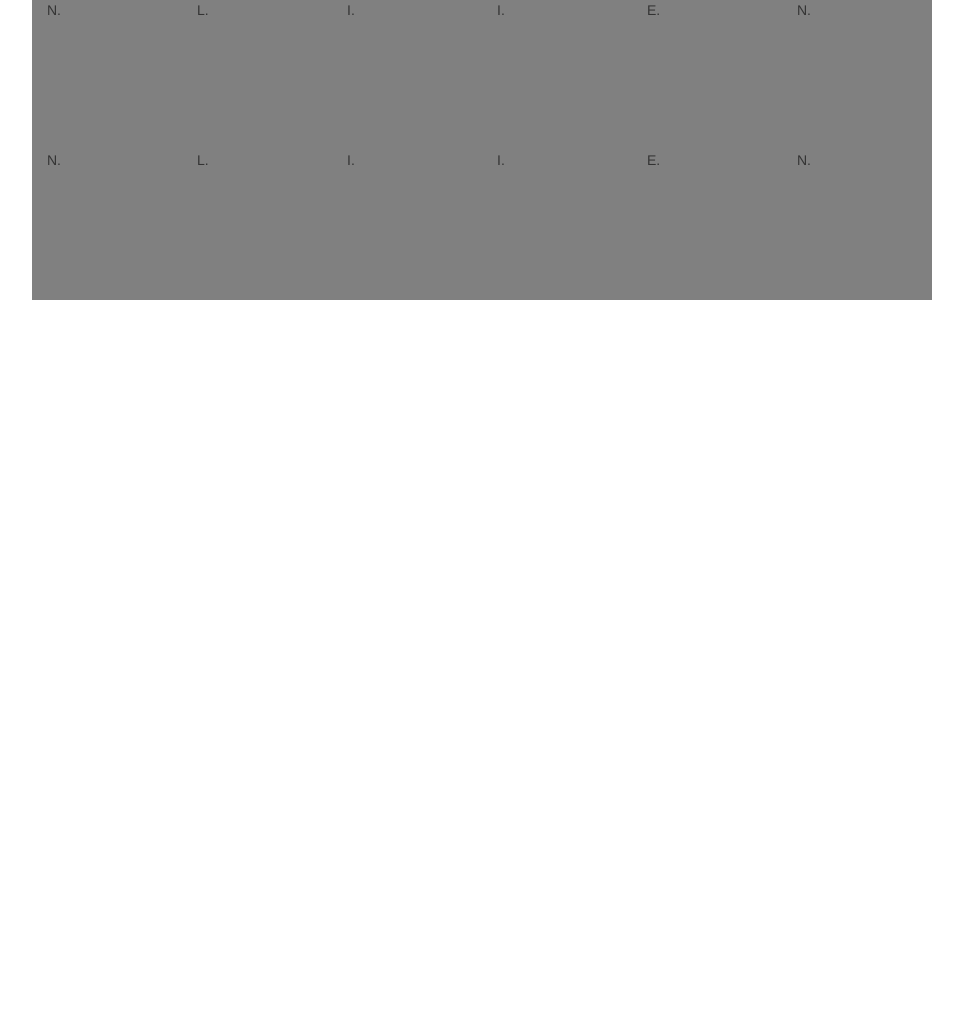
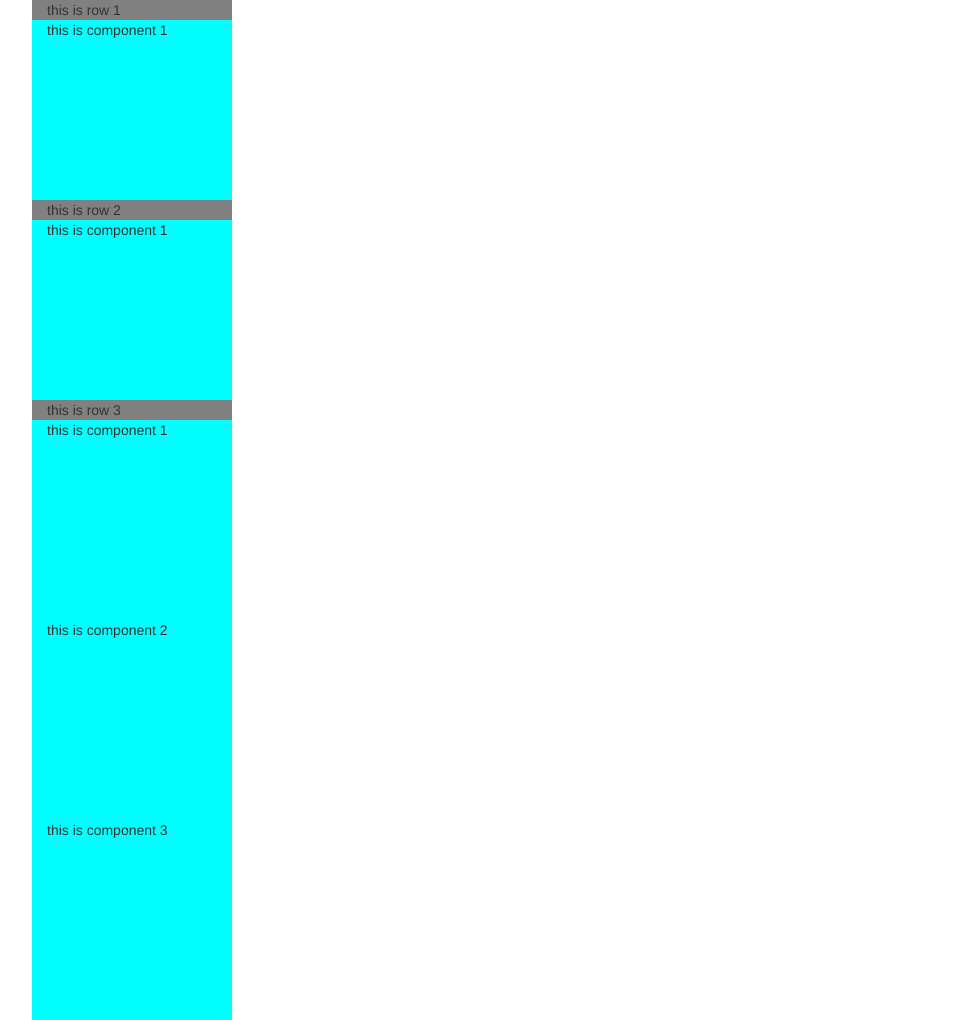
Before and after one commit to cjvirtucio87/learnDragnDrop, a plain HTML site: page index.html in a window 1280 px wide. Shown: the whole page, without its empty margins (23-986 px from the left). Before the commit the page ends 800 px from the top, so only its background shows below. Drawn offline with nearby package versions, Linux system fonts and the light colour scheme; some packages are replaced by stand-ins of ours.

Commit message:
setup nested objects

```diff
--- a/grid.html
+++ b/grid.html
@@ -1,30 +1,10 @@
-<div class='row'>
-  <div
-  ng-repeat="cell in $ctrl.list1"
-  class='col-md-2'
-  data-drag='true'
-  data-drop='true'
-  jqyoui-draggable="{index:{{$index}},animate:true}"
-  jqyoui-droppable="{index:{{$index}},onDrop:'$ctrl.logData'}"
-  ng-model="$ctrl.list1"
-  class='panel'
-  style='width: 150px; height: 150px; background-color: gray; cursor: pointer'>
-    {{ cell.title }}.
+<div class='row' ng-repeat='row in $ctrl.nestedList'>
+  <div class='col-md-12' style="background-color:gray;width:200px;height:200px">
+    {{row.name}}
+    <div class='row' ng-repeat='component in row.components' style="background-color:cyan;width:200px;height:200px;">
+      <div class='col-md-12'>
+        {{component.name}}
+      </div>
+    </div>
   </div>
 </div>
-
-
-<div class='row'>
-  <div
-  ng-repeat="cell in $ctrl.list2"
-  class='col-md-2'
-  data-drag='true'
-  data-drop='true'
-  jqyoui-draggable="{index:{{$index}},animate:true}"
-  jqyoui-droppable="{index:{{$index}}}"
-  ng-model="$ctrl.list2"
-  class='panel'
-  style='width: 150px; height: 150px; background-color: gray; cursor: pointer'>
-    {{ cell.title }}.
-  </div>
-</div>
--- a/js/app.js
+++ b/js/app.js
@@ -28,6 +28,33 @@ app.controller('PlayGroundCtrl', ['_', "$scope", function(_, $scope) {
     { 'title': 'N', 'drag': true }
   ];
 
+  vm.nestedList = [
+    {
+      name: 'this is row 1',
+      components: [
+        {name: 'this is component 1'},
+        {name: 'this is component 2'},
+        {name: 'this is component 3'}
+      ]
+    },
+    {
+      name: 'this is row 2',
+      components: [
+        {name: 'this is component 1'},
+        {name: 'this is component 2'},
+        {name: 'this is component 3'}
+      ]
+    },
+    {
+      name: 'this is row 3',
+      components: [
+        {name: 'this is component 1'},
+        {name: 'this is component 2'},
+        {name: 'this is component 3'}
+      ]
+    }
+  ];
+
   // vm.onStart = function () {
   //   console.log('hello');
   // };
```
